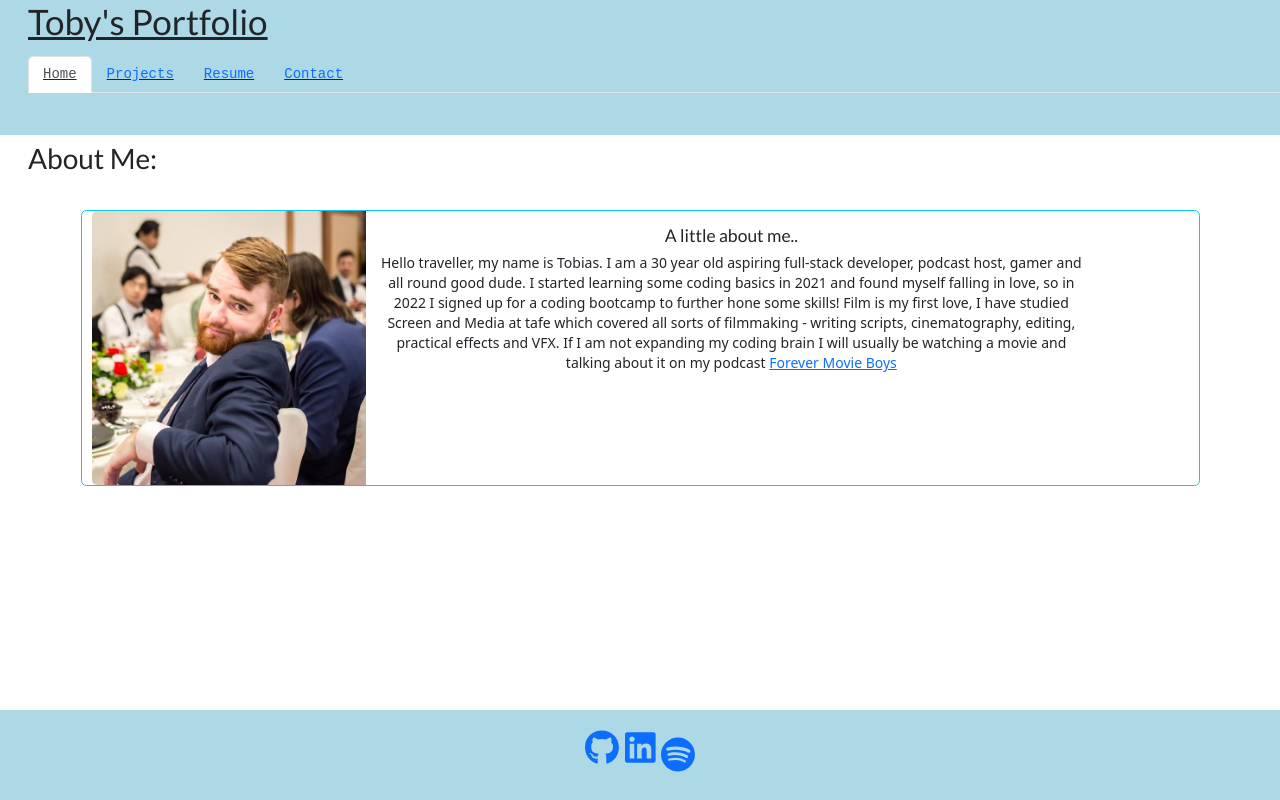
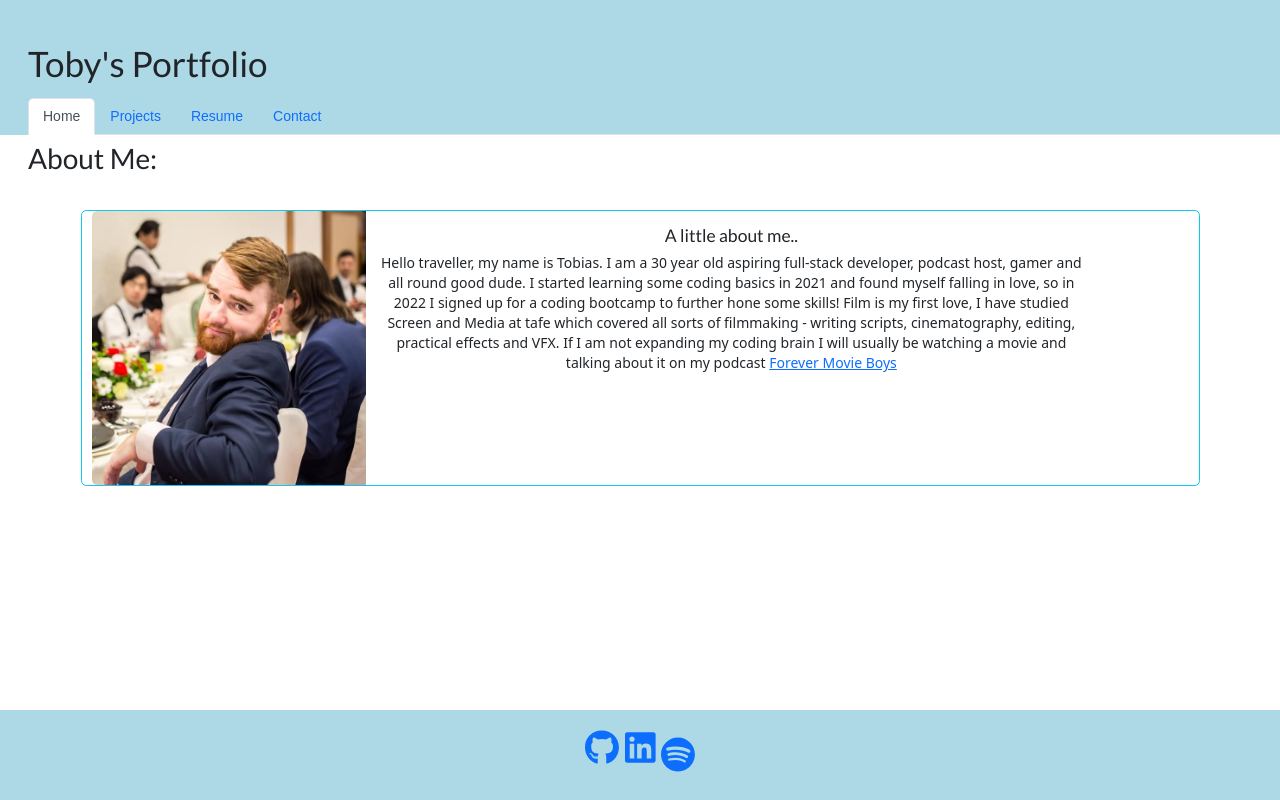
Before and after one commit to Virgona/Portfolio, a React (Create React App) app: page / in a window 1280 px wide. Built offline with nearby package versions, Linux system fonts and the light colour scheme.

Commit message:
fixed stylings in header to make it all centered and even. Tabs now touch body to look flush

```diff
--- a/src/components/Header.css
+++ b/src/components/Header.css
@@ -1,9 +1,9 @@
 .header {
-    /* display: flex; */
+    display: flex;
+    flex-direction: column;
+    justify-content: flex-end;
     background-color: lightblue;
     height: 150px;
-    align-items: center;
-    font-family: 'Courier New', Courier, monospace;
-    text-decoration: underline;
+    font-family: Arial, Helvetica, sans-serif;
     padding-left: 2rem;
 }
--- a/src/components/Header.js
+++ b/src/components/Header.js
@@ -4,7 +4,7 @@ import NavTabs from './NavTabs';
 export default function Header(props) {
     const { currentPage, handlePageChange } = props
     return (
-        <div class='header'>
+        <div className='header'>
             <h1>Toby's Portfolio</h1>
             <NavTabs currentPage={currentPage} handlePageChange={handlePageChange} />
         </div>
--- a/src/components/pages/Home.css
+++ b/src/components/pages/Home.css
@@ -6,7 +6,6 @@
 .card{
     margin: 2rem;
     padding-left: 2rem;
-    width: 300px;
 }
 
 .card-text{
--- a/src/components/pages/Resume.css
+++ b/src/components/pages/Resume.css
@@ -6,3 +6,9 @@
     margin: 2rem;
     padding-left: 2rem;
 }
+li {
+    list-style: none;
+}
+h3{
+    text-decoration: underline;
+}
--- a/src/components/pages/Resume.js
+++ b/src/components/pages/Resume.js
@@ -11,6 +11,26 @@ export default function Resume() {
             <div class="card">
               <div class="card-body">
                 <p>
+                  <h3>
+                    Front-End Proficencies
+                  </h3>
+                  <ul>
+                    <li>HTML</li>
+                    <li>CSS</li>
+                    <li>JavaScript</li>
+                    <li>React</li>
+                    <li>Bootstrap</li>
+                  </ul>
+                  <h3>Back-End Proficencies</h3>
+                  <ul>
+                    <li>Node.js</li>
+                    <li>Express.js</li>
+                    <li>MySQL & Sequilize</li>
+                    <li>Mongo & MongoDB</li>
+                    <li>RESTful API's</li>
+                    <li>Heroku</li>
+                    <li>GraphQL</li>
+                  </ul>
                   Click the button to download my resume!
                 </p>
                 <a href='resume.pdf' download='resume.pdf' class="btn btn-primary">Download Me!</a>
```
Also changed, not shown: 1 other file (tests, documents, lock files or other folders).
